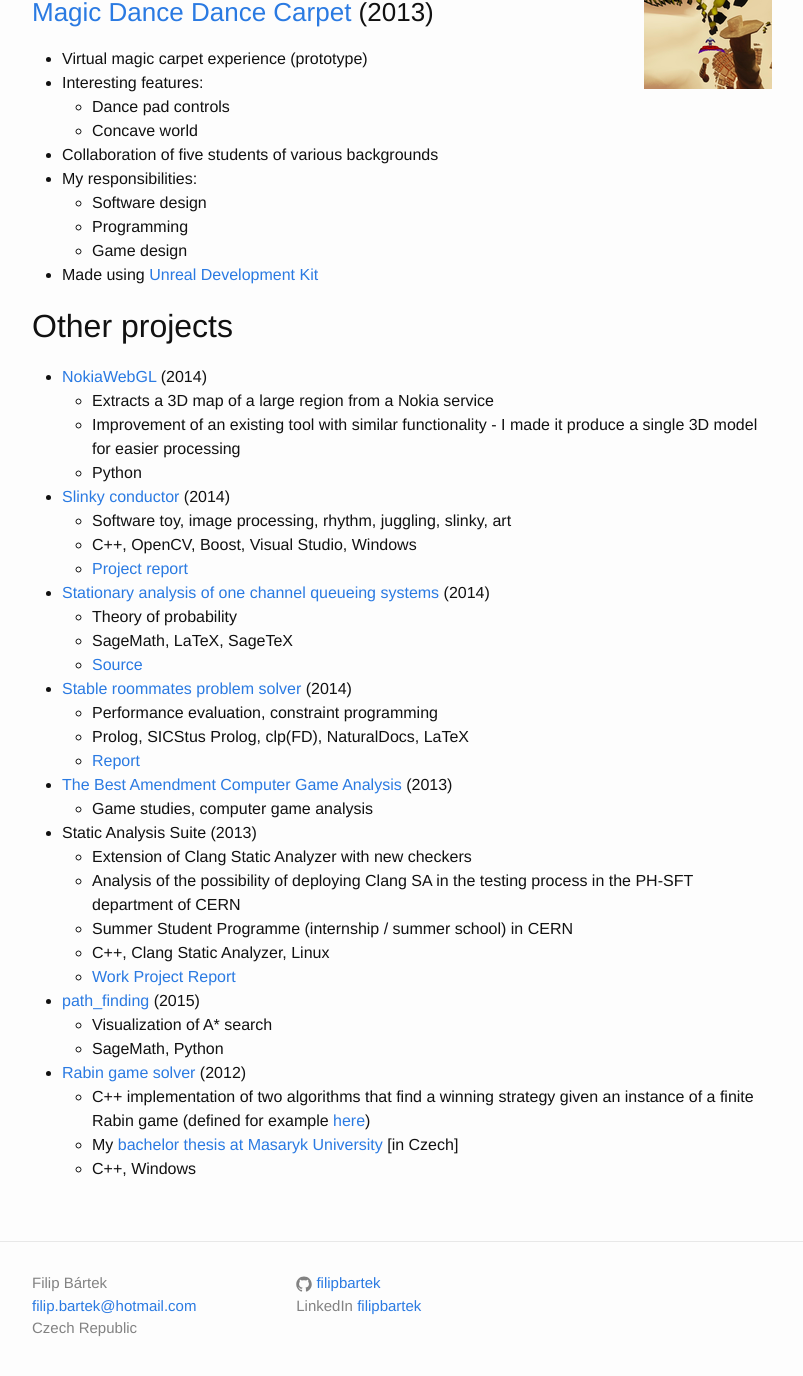
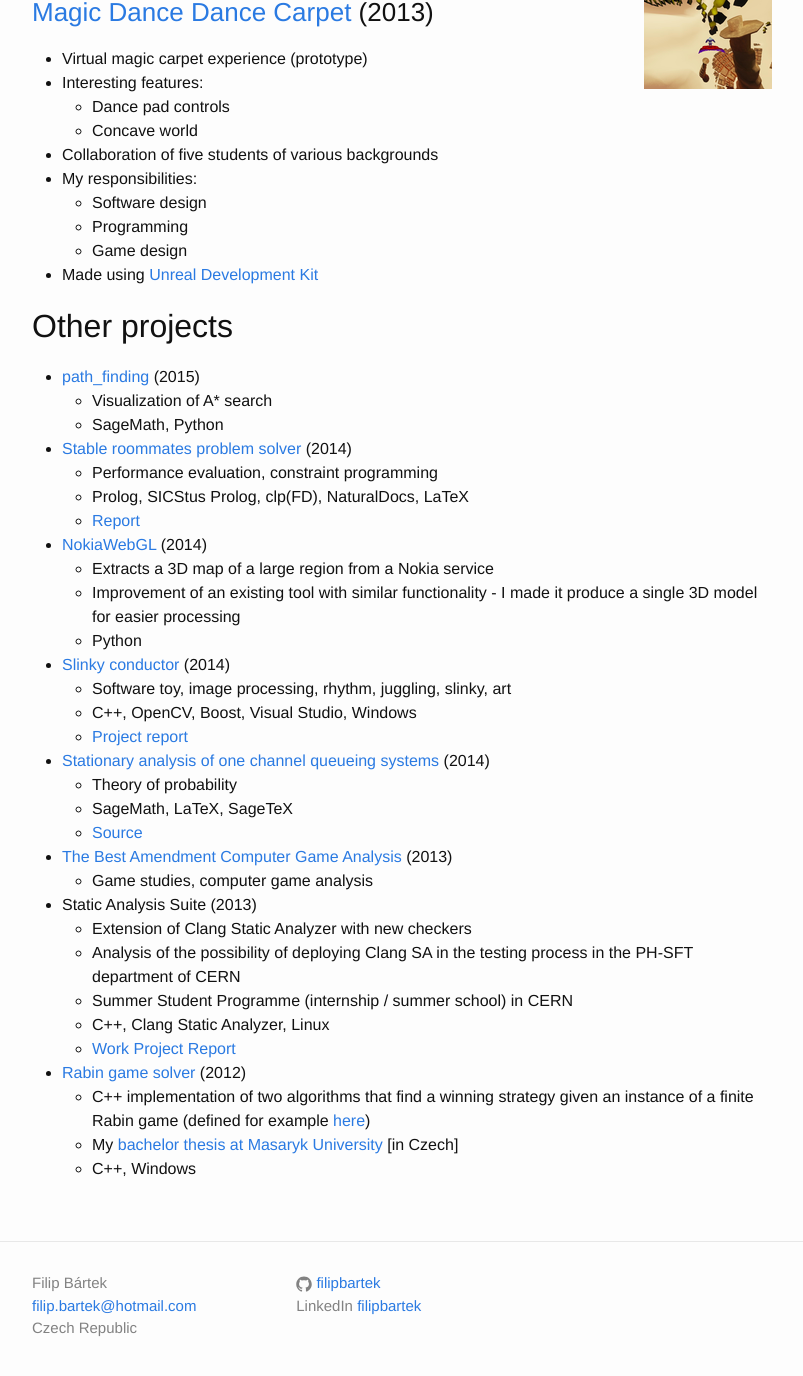
Before and after one commit to filipbartek/filipbartek.github.io, a Jekyll site: the page built from 0-portfolio.md, in a window 1280 px wide and 1400 px high, scrolled down 438 px. Shown: the top 1376 px of the window, without its empty margins (238-1041 px from the left). Built offline with Jekyll 4.4.1, drawn with Linux system fonts in a browser that asks for light colours; part of the change alters nothing that is shown.

```diff
--- a/0-portfolio.md
+++ b/0-portfolio.md
@@ -35,6 +35,15 @@ some of my toy and homework projects.
 
 # Other projects
 
+* [path_finding](https://cloud.sagemath.com/projects/f18cd484-a3f3-4c7d-a485-4c8f09c8b652/files/path_finding/) (2015)
+  * Visualization of A* search
+  * SageMath, Python
+
+* [Stable roommates problem solver](https://github.com/filipbartek/srp) (2014)
+  * Performance evaluation, constraint programming
+  * Prolog, SICStus Prolog, clp(FD), NaturalDocs, LaTeX
+  * [Report](http://filipbartek.github.io/srp/report.pdf)
+
 * [NokiaWebGL](https://github.com/filipbartek/NokiaWebGL) (2014)
   * Extracts a 3D map of a large region from a Nokia service
   * Improvement of an existing tool with similar functionality - I made it produce a single 3D model for easier processing
@@ -50,11 +59,6 @@ some of my toy and homework projects.
   * SageMath, LaTeX, SageTeX
   * [Source](https://cloud.sagemath.com/projects/7a4027f1-a27a-40c2-bba4-92b7946e0537/files/)
 
-* [Stable roommates problem solver](https://github.com/filipbartek/srp) (2014)
-  * Performance evaluation, constraint programming
-  * Prolog, SICStus Prolog, clp(FD), NaturalDocs, LaTeX
-  * [Report](http://filipbartek.github.io/srp/report.pdf)
-
 * [The Best Amendment Computer Game Analysis](http://pragueinvaders.blogspot.cz/2013/11/the-best-amendment-computer-game.html) (2013)
   * Game studies, computer game analysis
 
@@ -65,10 +69,6 @@ some of my toy and homework projects.
   * C++, Clang Static Analyzer, Linux
   * [Work Project Report](https://cds.cern.ch/record/1597539)
 
-* [path_finding](https://cloud.sagemath.com/projects/f18cd484-a3f3-4c7d-a485-4c8f09c8b652/files/path_finding/) (2015)
-  * Visualization of A* search
-  * SageMath, Python
-
 * [Rabin game solver](https://github.com/filipbartek/rabin) (2012)
   * C++ implementation of two algorithms that find a winning strategy given an instance of a finite Rabin game (defined for example [here](http://www.cs.le.ac.uk/people/np183/publications/2006/PP06.html))
   * My [bachelor thesis at Masaryk University](http://is.muni.cz/th/324945/fi_b) [in Czech]
```
